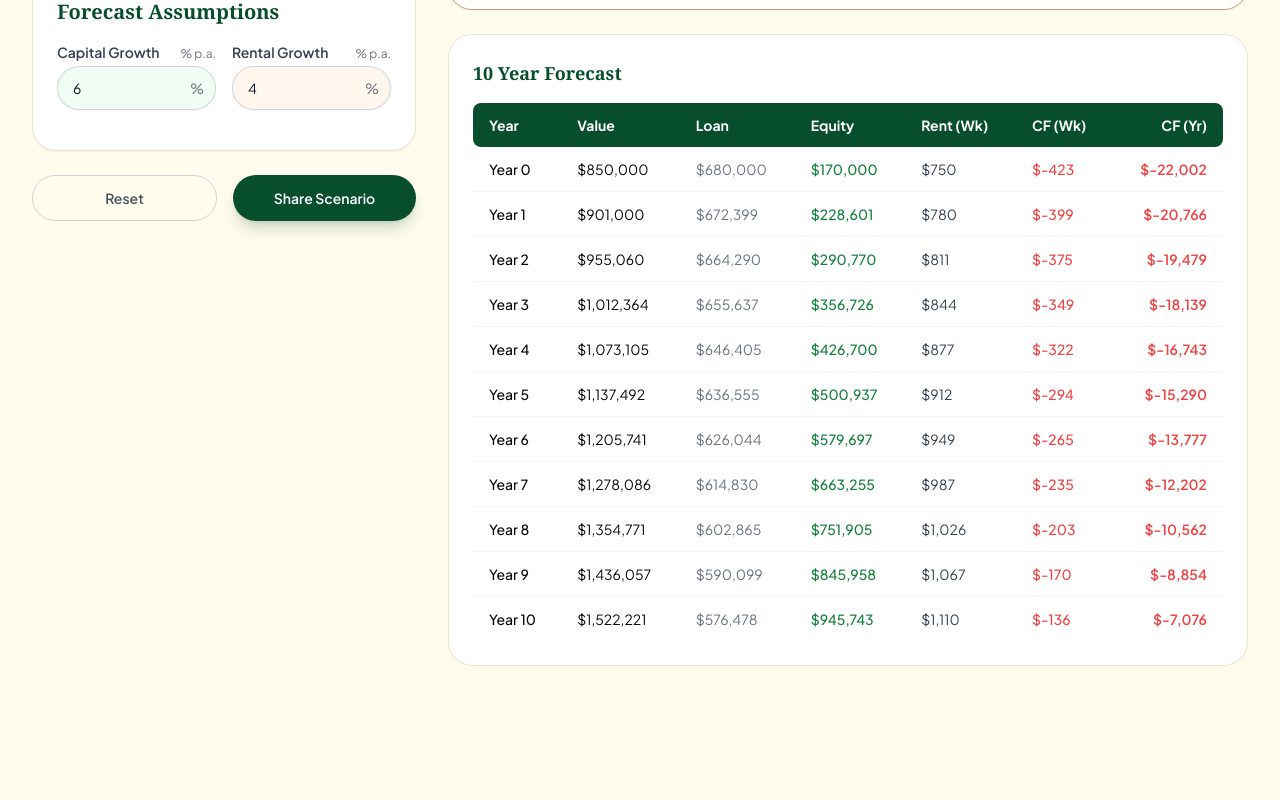
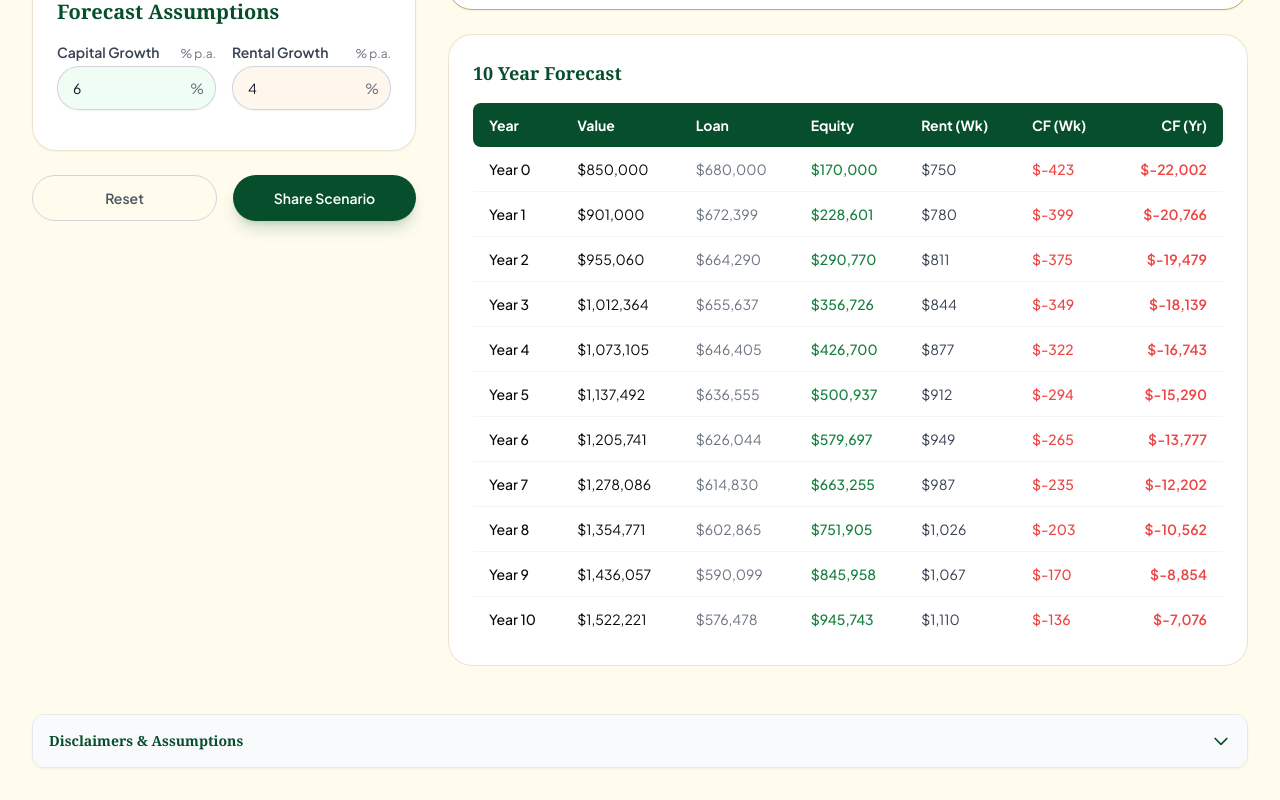
Before and after one commit to buildnexx-blip/Cashflow-Calculator, a React (Vite) app: page / in a window 1280 px wide. Shown: the part 1917-2717 px from the top of the page. Before the commit the page ends 2615 px from the top, so only its background shows below. Built offline with nearby package versions, Linux system fonts and the light colour scheme.

Commit message:
feat: Add disclaimer to property calculator
Introduces a comprehensive disclaimer to the property calculator, informing users about the nature of the tool, its limitations, and important considerations for financial decisions. Also adjusts CDN paths for Vite and React plugins.

```diff
--- a/App.tsx
+++ b/App.tsx
@@ -8,6 +8,19 @@ import ProjectionChart from './components/ProjectionChart';
 import html2canvas from 'html2canvas';
 // @ts-ignore
 import { jsPDF } from 'jspdf';
+
+const DISCLAIMER_TEXT = (
+  <>
+    <p className="mb-2"><strong>Important Information:</strong> This calculator is a modeling tool provided for illustrative purposes only and does not constitute financial, legal, or tax advice. Results are estimates based on the inputs you provide and do not take into account your personal financial circumstances, objectives, or needs.</p>
+    <ul className="list-disc pl-5 space-y-1 mb-2">
+      <li><strong>Estimates Only:</strong> This is a model, not a prediction. Actual amounts, repayment periods, and investment returns may vary due to market forces and individual circumstances.</li>
+      <li><strong>Lending Criteria:</strong> Using this calculator does not guarantee loan eligibility. You must satisfy your lender's specific lending criteria.</li>
+      <li><strong>Interest Rates & Repayments:</strong> Calculations assume interest rates remain constant for the loan term unless otherwise modelled. 'Interest Only' repayments do not reduce the principal; reverting to 'Principal & Interest' will significantly increase repayments.</li>
+      <li><strong>Fees & Charges:</strong> Government charges (e.g., Stamp Duty) are estimates based on current state brackets. Loan establishment fees, Lenders Mortgage Insurance (LMI), and other bank fees are not included unless explicitly added to 'Purchase Costs'.</li>
+    </ul>
+    <p><strong>Limitation of Liability:</strong> Homez Buyers Advocacy accepts no liability for errors, omissions, or any loss or damage suffered as a result of reliance on this information. We recommend consulting with a qualified finance professional before making any investment decisions.</p>
+  </>
+);
 
 const App: React.FC = () => {
   const [inputs, setInputs] = useState<InputState>(DEFAULT_INPUTS);
@@ -498,9 +511,11 @@ const App: React.FC = () => {
                </table>
             </div>
           </div>
-
         </div>
       </div>
+
+      {/* Disclaimers Section (Bottom of App - Collapsible) */}
+      <DisclaimerAccordion />
 
       {/* OFF-SCREEN PRINT TEMPLATES (Hidden but captured) */}
       <div className="fixed top-0 left-[-9999px]">
@@ -514,6 +529,37 @@ const App: React.FC = () => {
           onSubmit={handleFormSubmit}
           isGenerating={isGenerating}
         />
+      )}
+    </div>
+  );
+};
+
+// --- HELPER COMPONENTS ---
+
+const DisclaimerAccordion: React.FC = () => {
+   const [isOpen, setIsOpen] = useState(false);
+
+   return (
+     <div className="mt-12 border border-gray-200 rounded-xl overflow-hidden shadow-sm">
+       <button
+         onClick={() => setIsOpen(!isOpen)}
+         className="w-full flex items-center justify-between p-4 bg-gray-50 hover:bg-gray-100 transition-colors"
+       >
+         <span className="text-sm font-serif font-bold text-[#064E2C]">Disclaimers & Assumptions</span>
+         <svg
+           className={`w-5 h-5 text-[#064E2C] transition-transform duration-200 ${isOpen ? 'rotate-180' : ''}`}
+           fill="none"
+           viewBox="0 0 24 24"
+           stroke="currentColor"
+         >
+           <path strokeLinecap="round" strokeLinejoin="round" strokeWidth={2} d="M19 9l-7 7-7-7" />
+         </svg>
+       </button>
+
+       {isOpen && (
+         <div className="p-6 bg-white text-xs text-gray-500 leading-relaxed border-t border-gray-200">
+           {DISCLAIMER_TEXT}
+         </div>
        )}
      </div>
    );
@@ -646,7 +692,8 @@ const PrintReport: React.FC<{ inputs: InputState, results: CalculationResult }>
       </div>
 
       {/* PAGE 2: CHARTS & PROJECTIONS */}
-      <div id="print-page-2" className="w-[900px] h-auto bg-white p-10 font-sans text-gray-800">
+      <div id="print-page-2" className="w-[900px] h-auto bg-white p-10 font-sans text-gray-800 flex flex-col justify-between">
+         <div>
             {/* Small Header Context */}
             <div className="border-b border-gray-200 pb-4 mb-8 flex justify-between items-end">
                <h3 className="text-xl font-serif font-bold text-[#064E2C]">Projections & Forecast</h3>
@@ -692,10 +739,11 @@ const PrintReport: React.FC<{ inputs: InputState, results: CalculationResult }>
                   </tbody>
                </table>
             </div>
+         </div>
 
-         <div className="text-center text-xs text-gray-400 pt-8 border-t border-gray-100">
-            <p>Disclaimer: This report is an estimate based on your inputs and does not constitute financial advice. Property values and rental returns are subject to market forces.</p>
-            <p>Generated by Homez Buyers Advocacy Calculator.</p>
+         {/* Extended Disclaimer for PDF */}
+         <div className="bg-gray-50 p-4 rounded text-[10px] text-gray-500 leading-relaxed border-t border-gray-200">
+            {DISCLAIMER_TEXT}
          </div>
       </div>
       </>
--- a/index.html
+++ b/index.html
@@ -45,14 +45,14 @@
   <script type="importmap">
 {
   "imports": {
+    "react": "https://aistudiocdn.com/react@^19.2.1",
+    "react-dom/": "https://aistudiocdn.com/react-dom@^19.2.1/",
+    "react/": "https://aistudiocdn.com/react@^19.2.1/",
+    "recharts": "https://aistudiocdn.com/recharts@^3.5.1",
+    "html2canvas": "https://aistudiocdn.com/html2canvas@^1.4.1",
+    "jspdf": "https://aistudiocdn.com/jspdf@^3.0.4",
     "vite": "https://aistudiocdn.com/vite@^7.2.7",
-    "@vitejs/plugin-react": "https://aistudiocdn.com/@vitejs/plugin-react@^5.1.1",
-    "react/": "https://aistudiocdn.com/react@^19.2.1/",
-    "react": "https://aistudiocdn.com/react@^19.2.1",
-    "recharts": "https://aistudiocdn.com/recharts@^3.5.1",
-    "react-dom/": "https://aistudiocdn.com/react-dom@^19.2.1/",
-    "html2canvas": "https://aistudiocdn.com/html2canvas@^1.4.1",
-    "jspdf": "https://aistudiocdn.com/jspdf@^3.0.4"
+    "@vitejs/plugin-react": "https://aistudiocdn.com/@vitejs/plugin-react@^5.1.1"
   }
 }
 </script>
```
Lines whose indentation alone changed are shown as unchanged.
